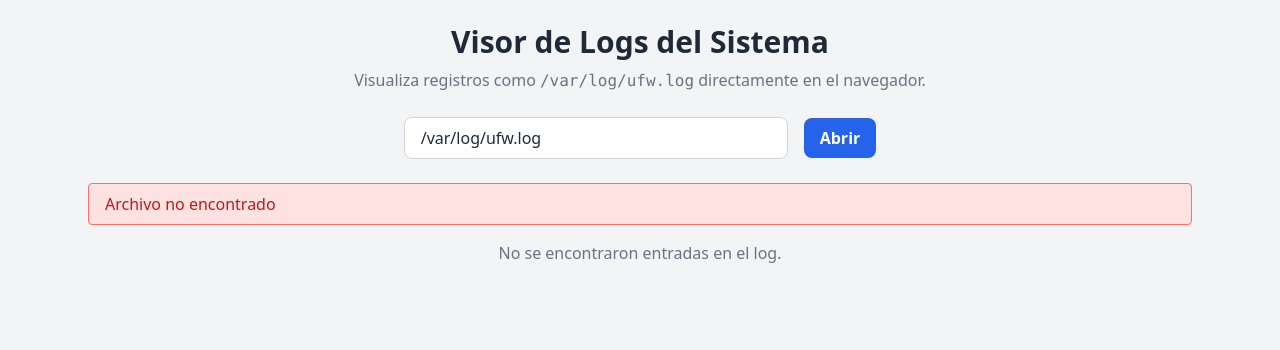
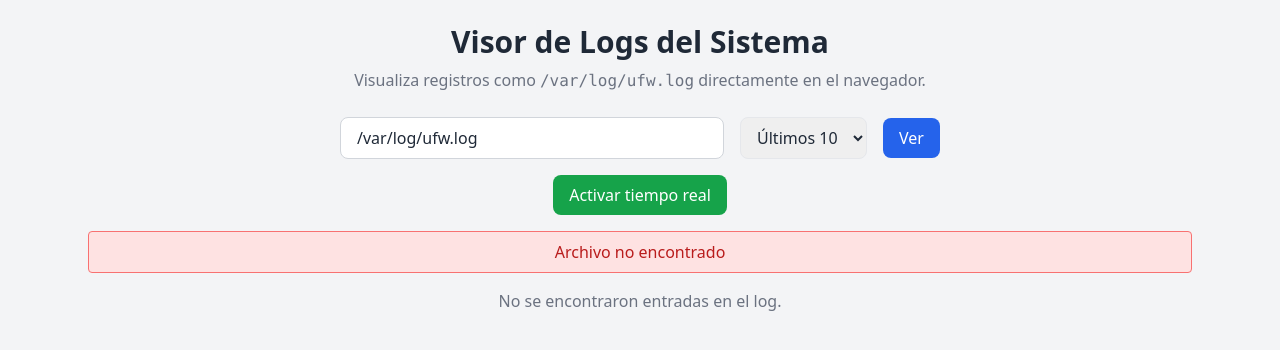
Before and after one commit to Osvaldo-Net/LogGuard, a Flask app: page /logs in a window 1280 px wide. Shown: the top 350 px of the page. Run offline with Flask 3, Linux system fonts and the light colour scheme; the visitor is signed in with stand-in values (Sample User, id 1); some libraries are stand-ins or nearby versions.

Commit message:
Update logs.html

```diff
--- a/app/templates/logs.html
+++ b/app/templates/logs.html
@@ -13,18 +13,36 @@
       <p class="text-center text-gray-500">Visualiza registros como <code>/var/log/ufw.log</code> directamente en el navegador.</p>
     </div>
 
-    <!-- Formulario para elegir ruta -->
-    <form method="get" class="flex flex-col sm:flex-row items-center justify-center gap-4 mb-6">
+    <!-- Formulario con selector de cantidad -->
+    <form method="get" class="flex flex-col sm:flex-row items-center justify-center gap-4 mb-4">
       <input name="file" type="text" value="{{ path }}" placeholder="/var/log/ufw.log"
         class="w-full sm:w-96 px-4 py-2 border border-gray-300 rounded-lg focus:outline-none focus:ring focus:ring-blue-300">
-      <button type="submit"
-        class="bg-blue-600 hover:bg-blue-700 text-white font-semibold px-4 py-2 rounded-lg">Abrir</button>
+
+      <select name="limit" class="px-3 py-2 border rounded-lg">
+        <option value="10" {% if selected_limit == '10' %}selected{% endif %}>Últimos 10</option>
+        <option value="20" {% if selected_limit == '20' %}selected{% endif %}>Últimos 20</option>
+        <option value="50" {% if selected_limit == '50' %}selected{% endif %}>Últimos 50</option>
+        <option value="all" {% if selected_limit == 'all' %}selected{% endif %}>Todos</option>
+      </select>
+
+      <button type="submit" class="bg-blue-600 text-white px-4 py-2 rounded-lg hover:bg-blue-700">
+        Ver
+      </button>
     </form>
 
+    <!-- Botón tiempo real -->
+    <div class="text-center mb-4">
+      <button id="toggleRealtime" class="bg-green-600 text-white px-4 py-2 rounded-lg hover:bg-green-700">
+        Activar tiempo real
+      </button>
+    </div>
+
+    <!-- Mensaje de error -->
     {% if error %}
-      <div class="bg-red-100 border border-red-400 text-red-700 px-4 py-2 rounded mb-4">{{ error }}</div>
+      <div class="bg-red-100 border border-red-400 text-red-700 px-4 py-2 rounded mb-4 text-center">{{ error }}</div>
     {% endif %}
 
+    <!-- Tabla de logs -->
     {% if log_data %}
       <div class="overflow-x-auto rounded-lg shadow bg-white">
         <table class="min-w-full table-auto text-sm text-left">
@@ -48,5 +66,40 @@
       <p class="text-center text-gray-500 mt-4">No se encontraron entradas en el log.</p>
     {% endif %}
   </div>
+
+  <!-- JS para tiempo real -->
+  <script>
+    let realtime = false;
+    let intervalId = null;
+
+    document.getElementById('toggleRealtime').addEventListener('click', () => {
+      realtime = !realtime;
+      const btn = document.getElementById('toggleRealtime');
+
+      if (realtime) {
+        btn.textContent = "Desactivar tiempo real";
+        btn.classList.remove("bg-green-600");
+        btn.classList.add("bg-red-600");
+
+        intervalId = setInterval(() => {
+          const url = new URL(window.location.href);
+          fetch(url)
+            .then(res => res.text())
+            .then(html => {
+              const parser = new DOMParser();
+              const doc = parser.parseFromString(html, "text/html");
+              const newTable = doc.querySelector("table");
+              const oldTable = document.querySelector("table");
+              if (newTable && oldTable) oldTable.innerHTML = newTable.innerHTML;
+            });
+        }, 5000); // cada 5 segundos
+      } else {
+        clearInterval(intervalId);
+        btn.textContent = "Activar tiempo real";
+        btn.classList.remove("bg-red-600");
+        btn.classList.add("bg-green-600");
+      }
+    });
+  </script>
 </body>
 </html>
```
